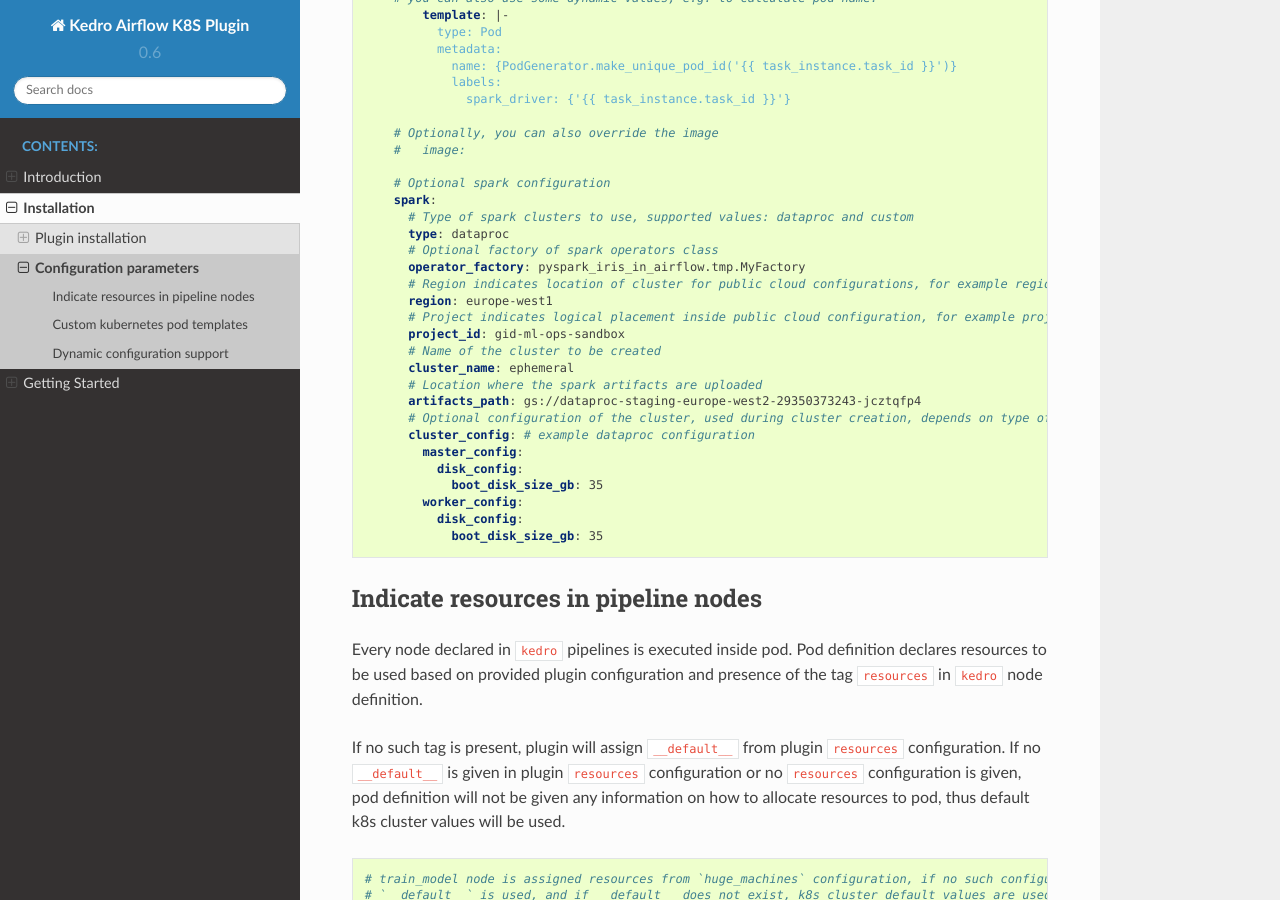
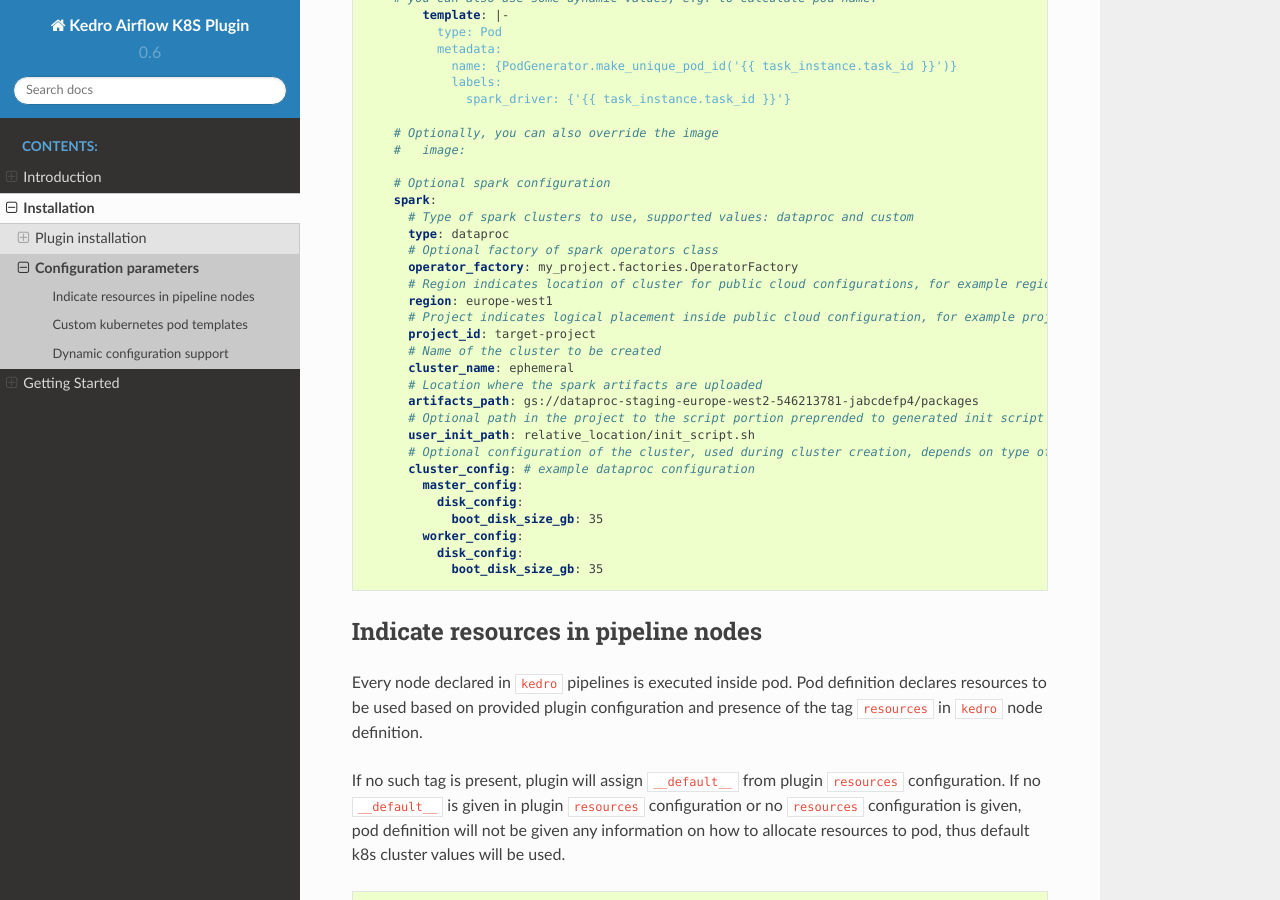
Before and after one commit to getindata/kedro-airflow-k8s, a Sphinx documentation site: the page built from docs/source/02_installation/02_configuration.md, in a window 1280 px wide and 900 px high, scrolled down 3087 px. Built offline with Sphinx 7.4.7 and the Read the Docs theme 2.0.0, drawn with Linux system fonts in a browser that asks for light colours; the version number is read from the project's files by our own code.

Commit message:
Update documentation. Simplify task group. Add support of env parameter. Add thread runner for pyspark template.

```diff
--- a/docs/source/02_installation/02_configuration.md
+++ b/docs/source/02_installation/02_configuration.md
@@ -189,15 +189,17 @@
       # Type of spark clusters to use, supported values: dataproc and custom
       type: dataproc
       # Optional factory of spark operators class
-      operator_factory: pyspark_iris_in_airflow.tmp.MyFactory
+      operator_factory: my_project.factories.OperatorFactory
       # Region indicates location of cluster for public cloud configurations, for example region in GCP
       region: europe-west1
       # Project indicates logical placement inside public cloud configuration, for example project in GCP
-      project_id: gid-ml-ops-sandbox
+      project_id: target-project
       # Name of the cluster to be created
       cluster_name: ephemeral
       # Location where the spark artifacts are uploaded
-      artifacts_path: gs://dataproc-staging-europe-west2-29350373243-jcztqfp4
+      artifacts_path: gs://dataproc-staging-europe-west2-546213781-jabcdefp4/packages
+      # Optional path in the project to the script portion preprended to generated init script
+      user_init_path: relative_location/init_script.sh
       # Optional configuration of the cluster, used during cluster creation, depends on type of the cluster
       cluster_config: # example dataproc configuration
         master_config:
```
Also changed, not shown: docs/source/03_getting_started/05_spark.md (+7 -0 lines), 3 other files.
